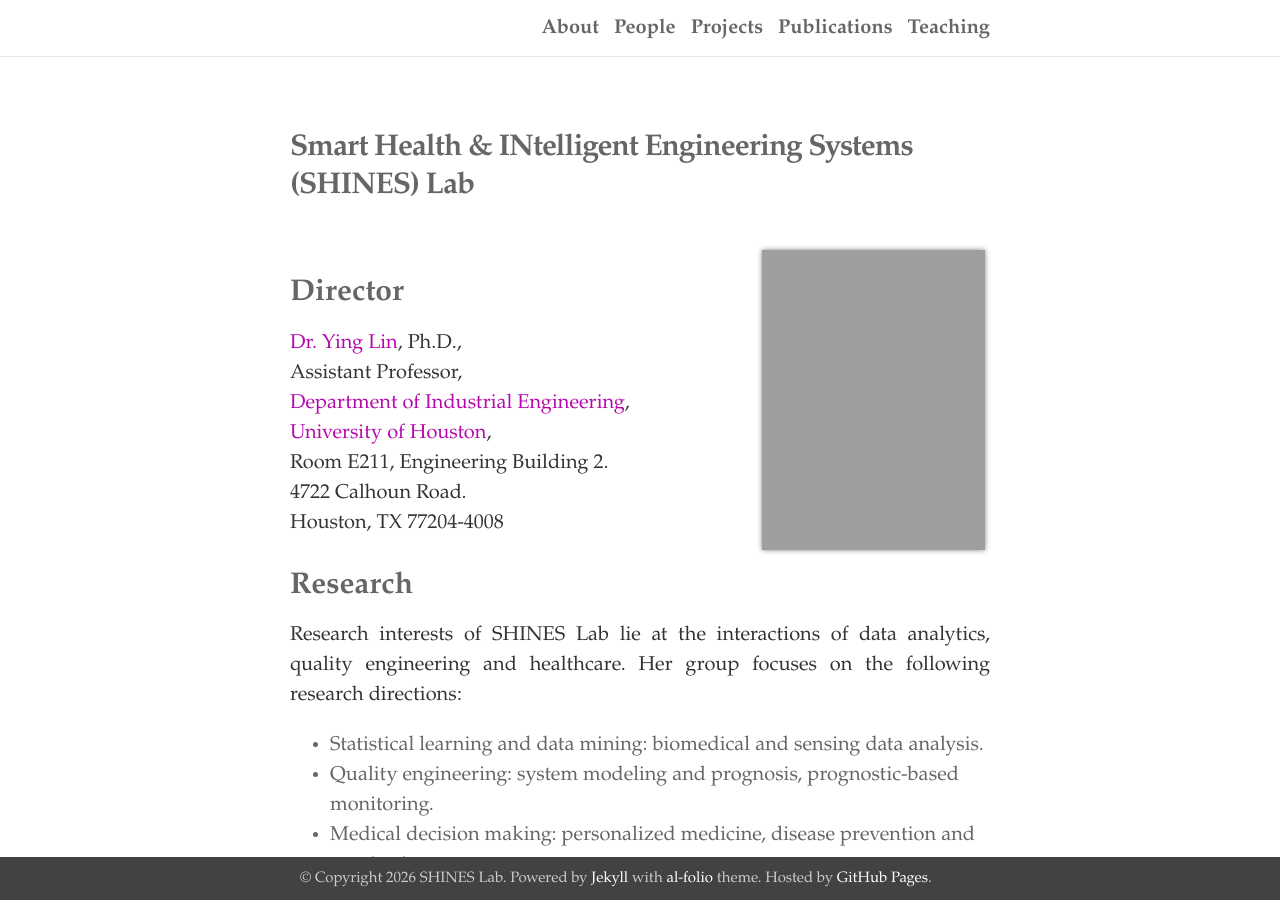
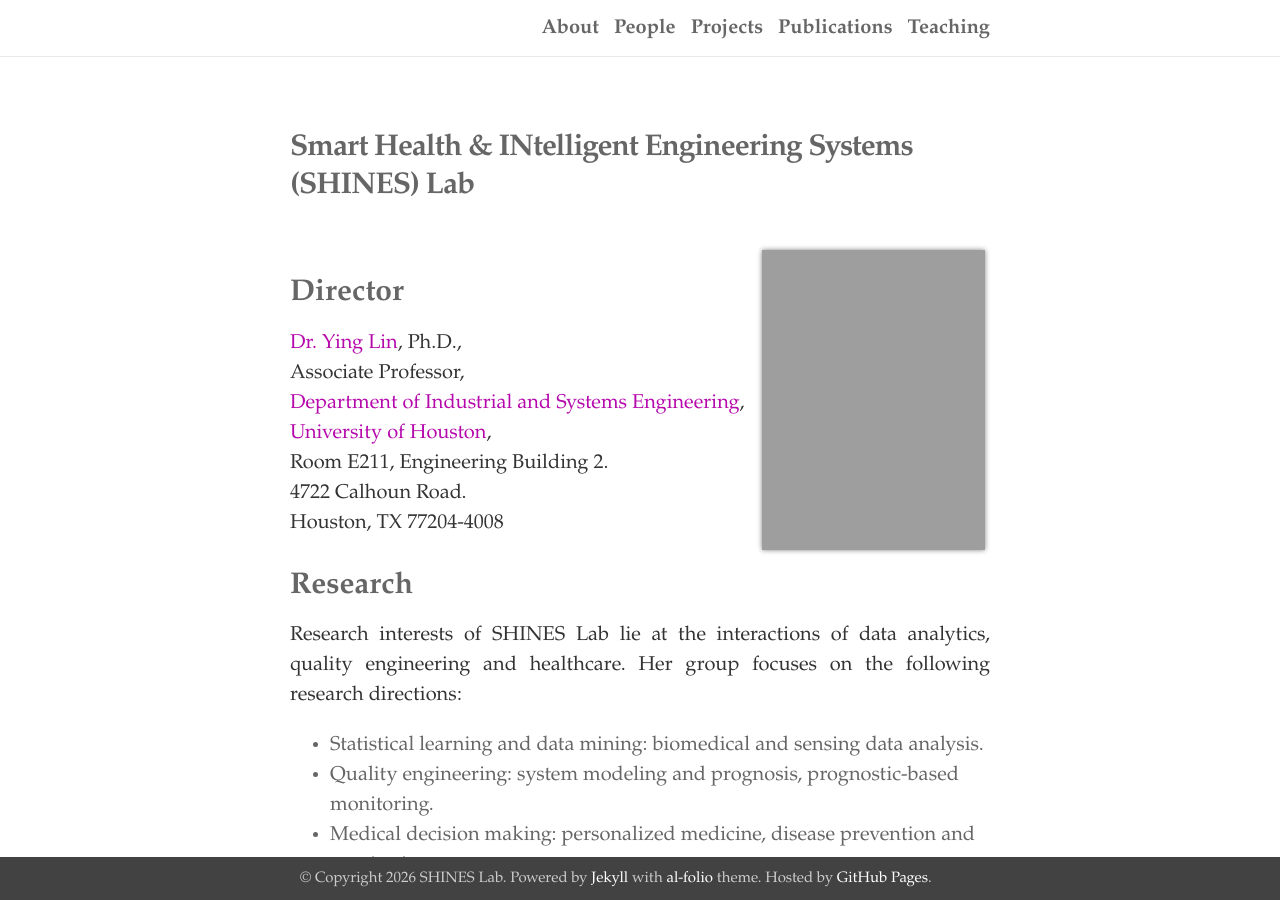
Before and after one commit to shines-lab/shines-lab.github.io, a Jekyll site: the page built from _pages/about.md, in a window 1280 px wide and 900 px high. Built offline with Jekyll 4.4.1, drawn with Linux system fonts in a browser that asks for light colours.

Commit message:
Update about.md

```diff
--- a/_pages/about.md
+++ b/_pages/about.md
@@ -10,8 +10,8 @@ social: true
 ---
 ### **Director**
 <a href="http://www.ie.uh.edu/faculty/lin">Dr. Ying Lin</a>, Ph.D.,
-Assistant Professor,
-<a href="http://www.ie.uh.edu">Department of Industrial Engineering</a>,
+Associate Professor,
+<a href="http://www.ie.uh.edu">Department of Industrial and Systems Engineering</a>,
 <a href="http://www.uh.edu">University of Houston</a>,
 Room E211, Engineering Building 2.
 4722 Calhoun Road.
```
